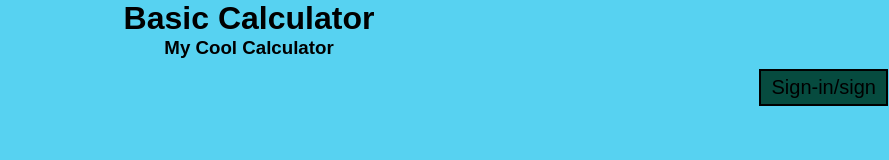
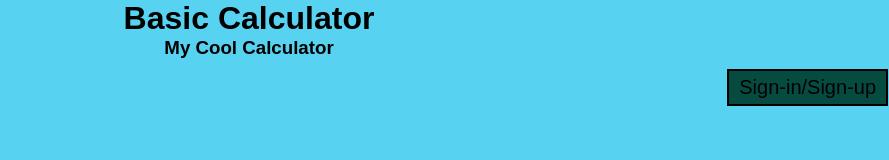
Before and after one commit to mukesh0327/calculator-repo, a plain HTML site: page index.html in a window 1280 px wide. Shown: the top 160 px of the page, without its empty margins (391-1280 px from the left). Drawn offline with Linux system fonts and the light colour scheme.

Commit message:
Update index.html

```diff
--- a/index.html
+++ b/index.html
@@ -13,7 +13,7 @@
         <div class="logcolor">
       <button class="GFG"
       onclick="window.location.href ='login.html'; ">
-    Sign-in/sign
+    Sign-in/Sign-up
     </button>
 </div>
         <!--<div class="ddsmoothmenu">
```
